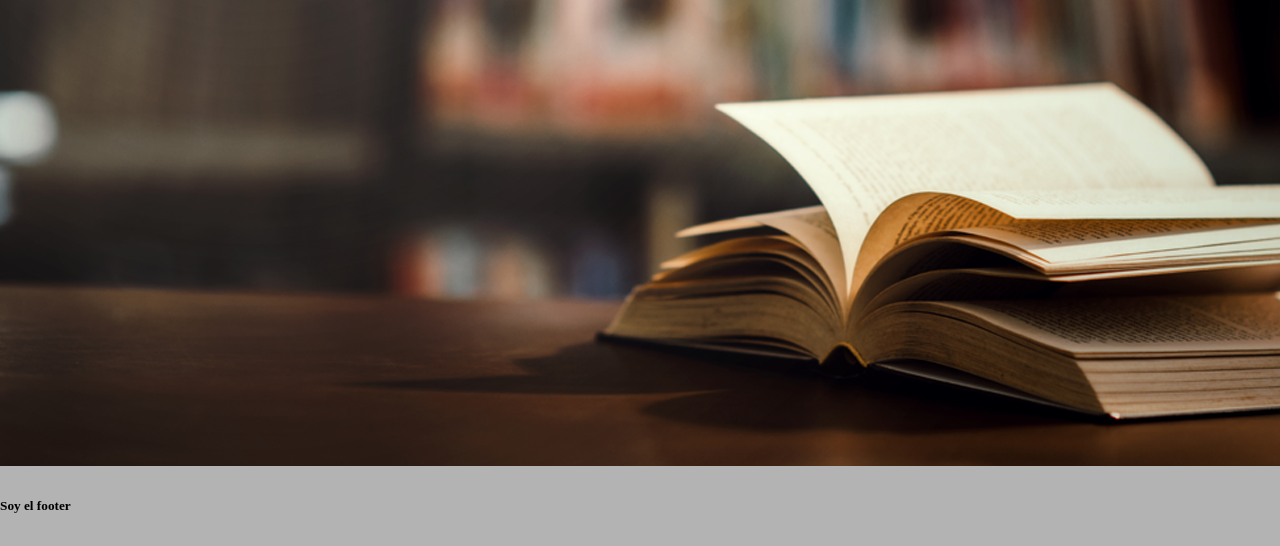
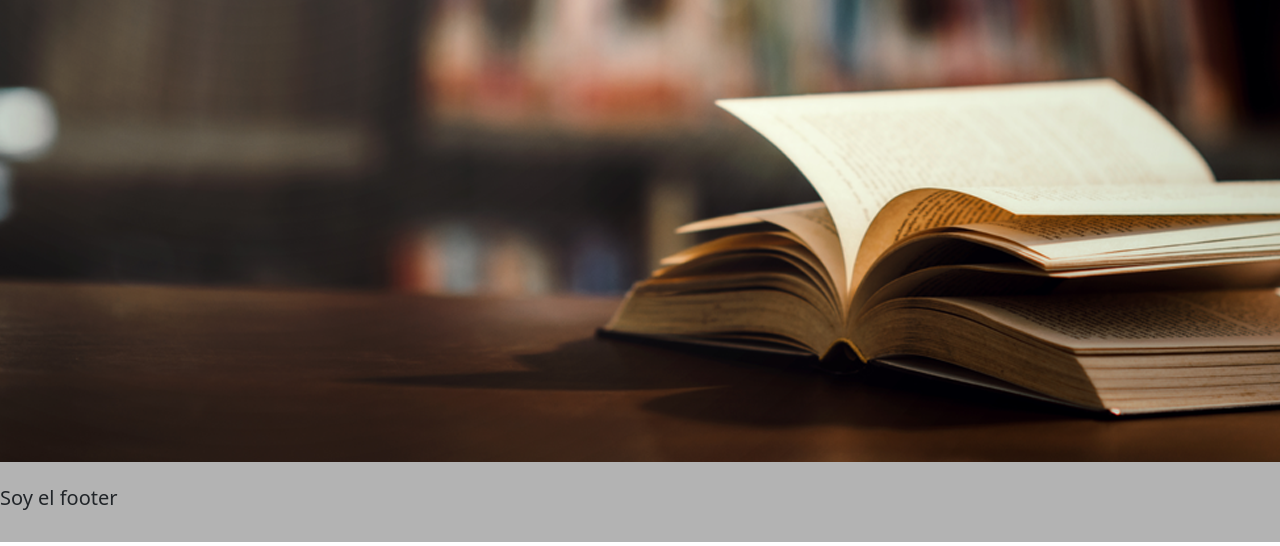
Before and after one commit to martincouto/labibliotecadecaballito-couto, a plain HTML site: page index.html in a window 1280 px wide. Shown: the part 317-863 px from the top of the page. Drawn offline with nearby package versions, Linux system fonts and the light colour scheme.

Commit message:
se agregaron links de boostrap

```diff
--- a/index.html
+++ b/index.html
@@ -5,8 +5,14 @@
     <meta http-equiv="X-UA-Compatible" content="IE=edge">
     <meta name="viewport" content="width=device-width, initial-scale=1.0">
     <title>La biblioteca de Caballito</title>
+    <!-- CSS only -->
+    <link href="https://cdn.jsdelivr.net/npm/bootstrap@5.1.0/dist/css/bootstrap.min.css" rel="stylesheet" integrity="sha384-KyZXEAg3QhqLMpG8r+8fhAXLRk2vvoC2f3B09zVXn8CA5QIVfZOJ3BCsw2P0p/We" crossorigin="anonymous">
     <link rel="stylesheet" href="./css/styles.css">
+    </head>
+    <!-- Contenido del body -->
+    <body>
     <div id="wrapper-general">
+        <!--Navbar o Header -->
         <section class="header" id="grad">
             <a href="index.html""><img src="./img/logo.png" alt="logo"></a>
             <nav>
@@ -15,13 +21,16 @@
                 <a href="#">Wishlist</a>
             </nav>
         </section>
+        <!--Main con hero -->
         <section class="main">
             <h2>El libro más importante <br> que un hombre puede leer</h2>
         </section>
+        <!--Footer-->
         <section class="footer">
             <h5>Soy el footer</h5>
         </section>
     </div>
-
+    <!-- JavaScript Bundle with Popper -->
+<script defer src="https://cdn.jsdelivr.net/npm/bootstrap@5.1.0/dist/js/bootstrap.bundle.min.js" integrity="sha384-U1DAWAznBHeqEIlVSCgzq+c9gqGAJn5c/t99JyeKa9xxaYpSvHU5awsuZVVFIhvj" crossorigin="anonymous"></script>
 </body>
 </html>
```
